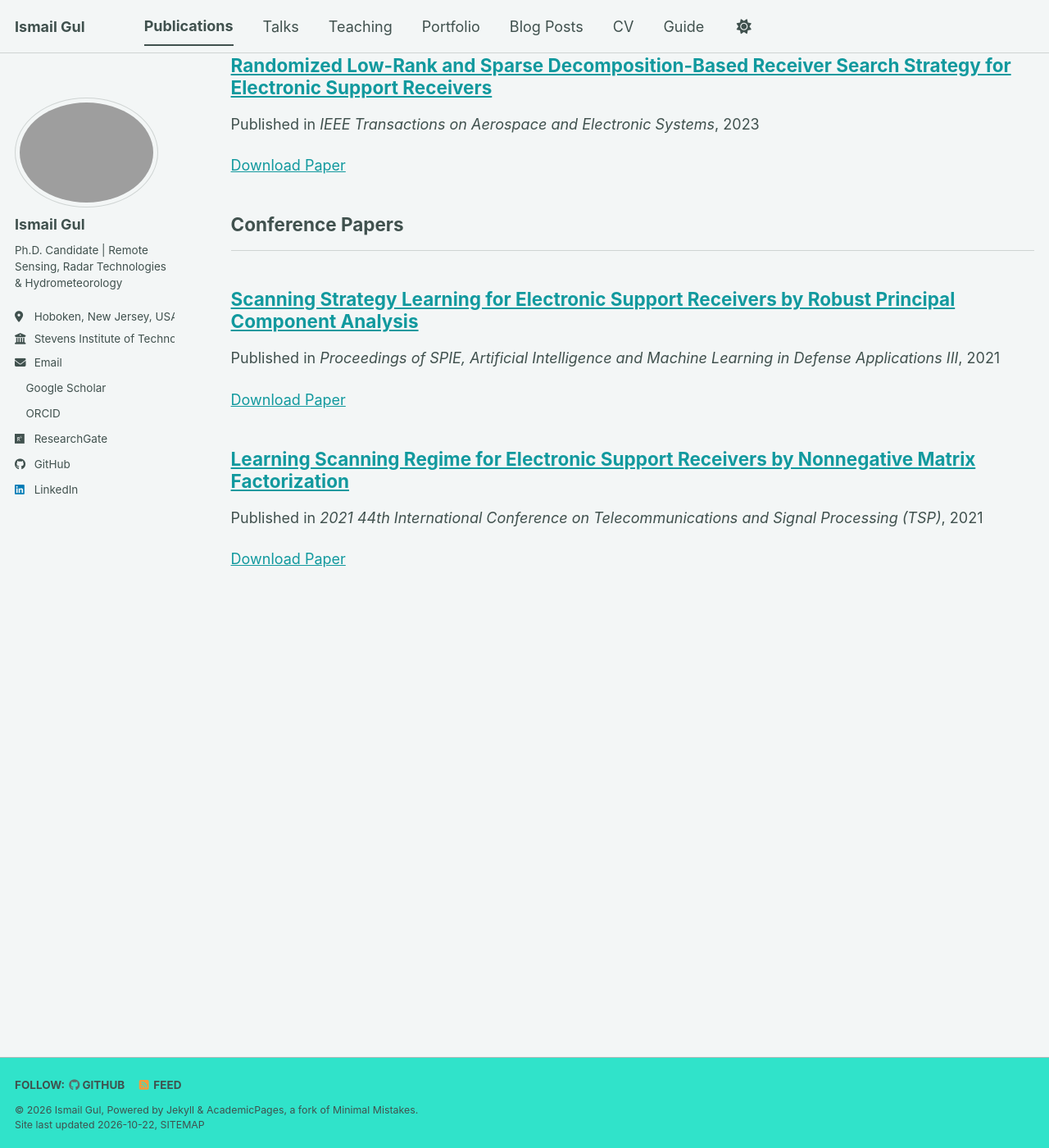
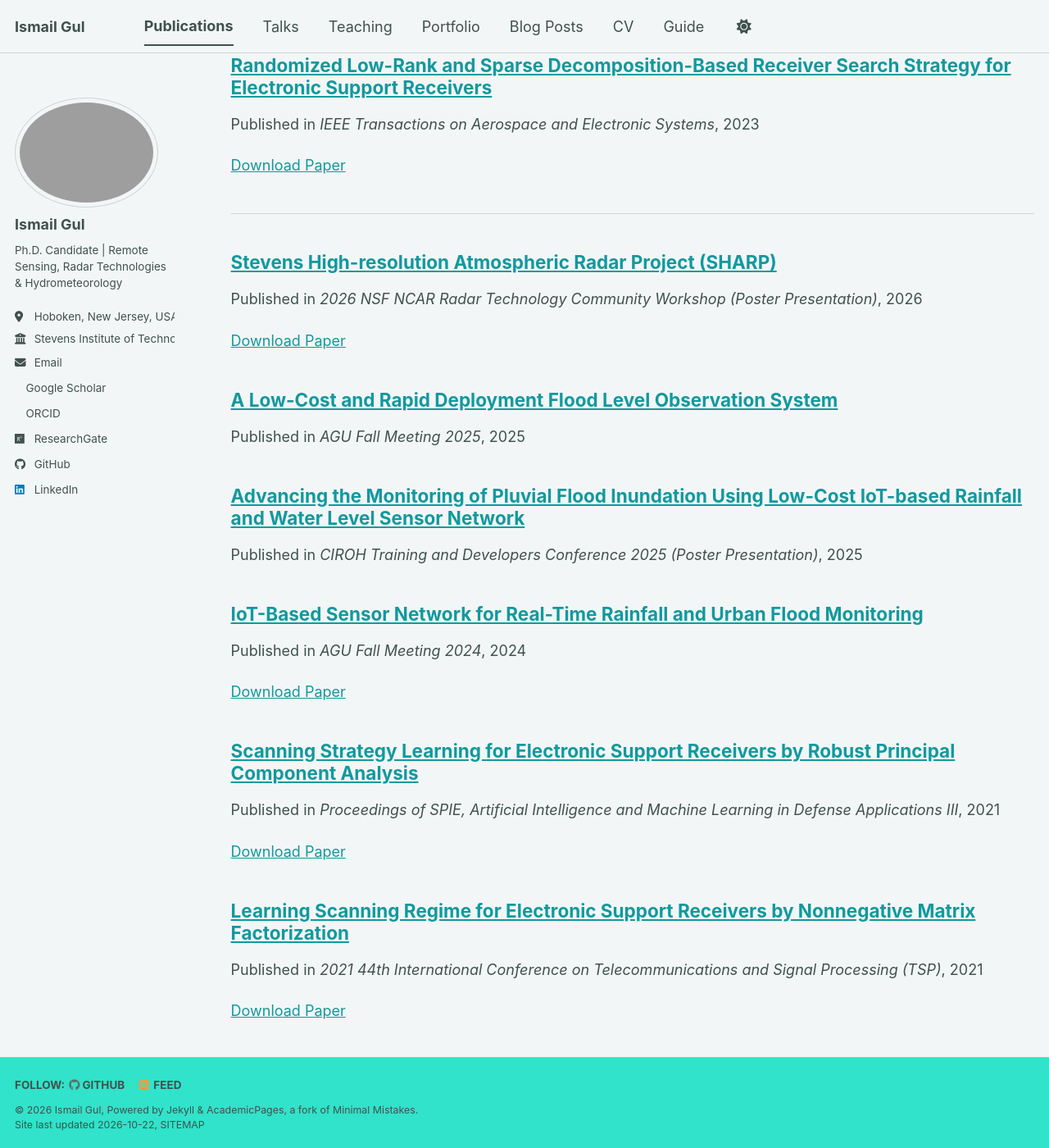
Before and after one commit to igul94/ismailgul.github.io, a Jekyll site: the page built from _pages/publications.html, in a window 1280 px wide and 1400 px high, scrolled down 602 px. Shown: the whole window at 82% size. Built offline with Jekyll 4.4.1, drawn with Linux system fonts in a browser that asks for light colours; a style sheet for code colours, icons or effects is not loaded.

Commit message:
Add conference presentations to publications
Adds four conference presentation entries from AGU, CIROH, and the NSF NCAR workshop, and updates the publication category label to "Conference Papers & Presentations".

```diff
--- a/_config.yml
+++ b/_config.yml
@@ -88,7 +88,7 @@ publication_category:
   manuscripts:
     title: 'Journal Articles'
   conferences:
-    title: 'Conference Papers'
+  title: 'Conference Papers & Presentations'
 
 # Site Settings
 teaser                   :  # filename of teaser fallback teaser image placed in /images/ for social media previews
--- /dev/null
+++ b/_publications/2024-agu-fall-meeting.md
@@ -0,0 +1,9 @@
+---
+title: "IoT-Based Sensor Network for Real-Time Rainfall and Urban Flood Monitoring"
+collection: publications
+category: conferences
+permalink: "https://agu24.ipostersessions.com/?s=2D-8C-B2-2D-C2-B2-8D-E3-CF-B1-36-5E-78-C1-8D-9E"
+date: 2024-12-10
+venue: "AGU Fall Meeting 2024"
+paperurl: "https://agu24.ipostersessions.com/?s=2D-8C-B2-2D-C2-B2-8D-E3-CF-B1-36-5E-78-C1-8D-9E"
+---
--- /dev/null
+++ b/_publications/2025-agu-fall-meeting.md
@@ -0,0 +1,8 @@
+---
+title: "A Low-Cost and Rapid Deployment Flood Level Observation System"
+collection: publications
+category: conferences
+permalink: "https://ui.adsabs.harvard.edu/abs/2025AGUFMH21V.1259G/abstract"
+date: 2025-12-15
+venue: "AGU Fall Meeting 2025"
+---
--- /dev/null
+++ b/_publications/2025-ciroh-devcon.md
@@ -0,0 +1,9 @@
+---
+title: "Advancing the Monitoring of Pluvial Flood Inundation Using Low-Cost IoT-based Rainfall and Water Level Sensor Network"
+collection: publications
+category: conferences
+permalink: "https://ciroh.ua.edu/abstracts/advancing-the-monitoring-of-pluvial-flood-inundation-using-low-cost-iot-based-rainfall-and-water-level-sensor-network/"
+date: 2025-05-28
+venue: "CIROH Training and Developers Conference 2025 (Poster Presentation)"
+#paperurl: "https://ciroh.ua.edu/abstracts/advancing-the-monitoring-of-pluvial-flood-inundation-using-low-cost-iot-based-rainfall-and-water-level-sensor-network/"
+---
--- /dev/null
+++ b/_publications/2026-sharp-ncar-workshop.md
@@ -0,0 +1,9 @@
+---
+title: "Stevens High-resolution Atmospheric Radar Project (SHARP)"
+collection: publications
+category: conferences
+permalink: "https://www.eol.ucar.edu/sites/default/files/2026-03/posterstevens-high-resolution-atmospheric-radar-project-sharpgul.pdf"
+date: 2026-03-01
+venue: "2026 NSF NCAR Radar Technology Community Workshop (Poster Presentation)"
+paperurl: "https://www.eol.ucar.edu/sites/default/files/2026-03/posterstevens-high-resolution-atmospheric-radar-project-sharpgul.pdf"
+---
```
